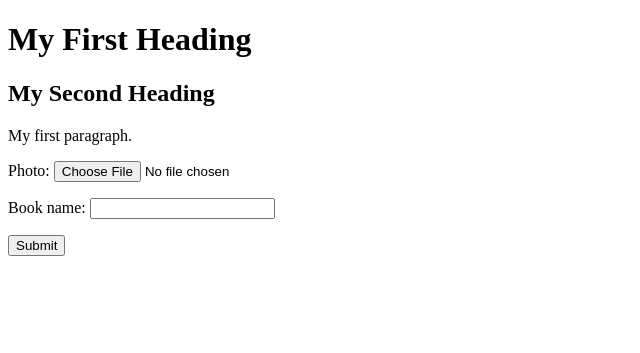
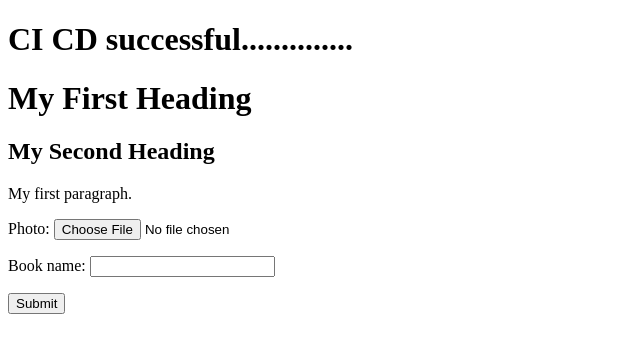
Before and after one commit to anupamkush9/django_notes, a Django app: page / in a window 1280 px wide. Shown: the top 353 px of the page, without its empty margins (0-640 px from the left). Run offline with Django 4.2, Linux system fonts and the light colour scheme.

Commit message:
h2 added

```diff
--- a/notes/templates/notes/home.html
+++ b/notes/templates/notes/home.html
@@ -2,6 +2,7 @@
 <html>
 <body>
 
+  <h1>CI CD successful..............</h1>
 <h1>My First Heading</h1>
 <h2>My Second Heading</h2>
 <p>My first paragraph.</p>
```
